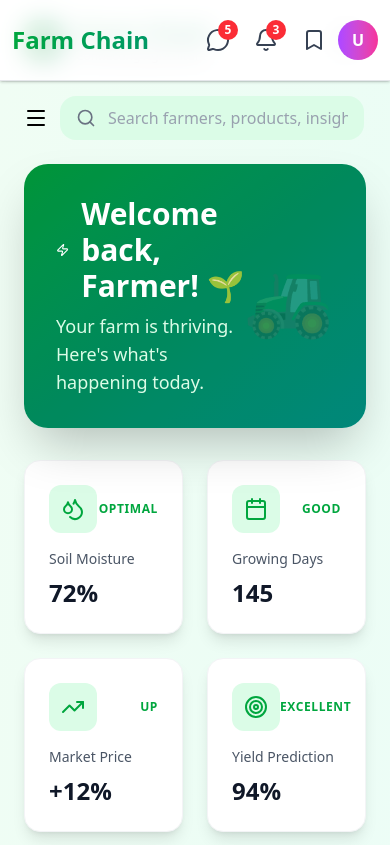
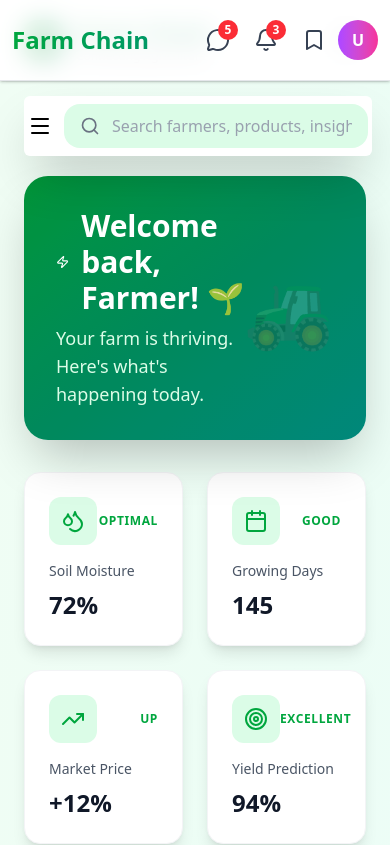
Before and after one commit to Pero4l/FARM_CHAIN_FRONTEND, a Next.js app: page / in a window 390 px wide. Shown: the top 845 px of the page. Built offline with nearby package versions, Linux system fonts and the light colour scheme.

Commit message:
it is working,but no 100% ok for my satifation

```diff
--- a/app/components/main/farmchain.tsx
+++ b/app/components/main/farmchain.tsx
@@ -650,7 +650,7 @@ const FarmChain: React.FC = () => {
       <div className="max-w-[1600px] mx-auto px-6 py-8 mt-16">
 
         {/* menu */}
-        <div className="flex gap-3 items-center fixed z-10 ">
+        <div className="flex gap-3 items-center fixed z-10  bg-white shadow-2xl rounded-md p-1 py-2 lg:hidden">
 
           <div
             className="lg:hidden text-3xl"
@@ -669,7 +669,7 @@ const FarmChain: React.FC = () => {
           </div>
         </div>
 
-        <div className="grid grid-cols-1 lg:grid-cols-12 gap-8 mt-9">
+        <div className="grid grid-cols-1 lg:grid-cols-12 gap-8 lg:mt-9 mt-12">
           {/* Sidebar */}
           <div className="lg:col-span-2">
             <div
```
